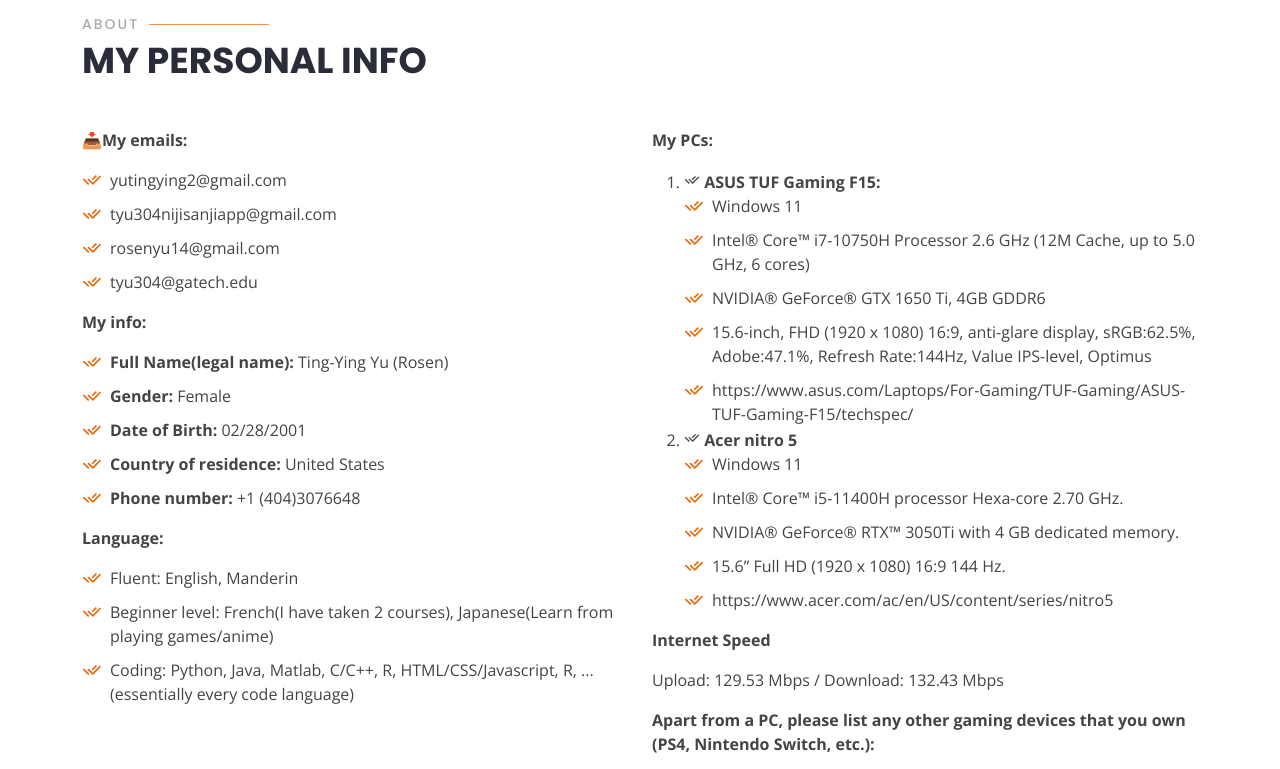
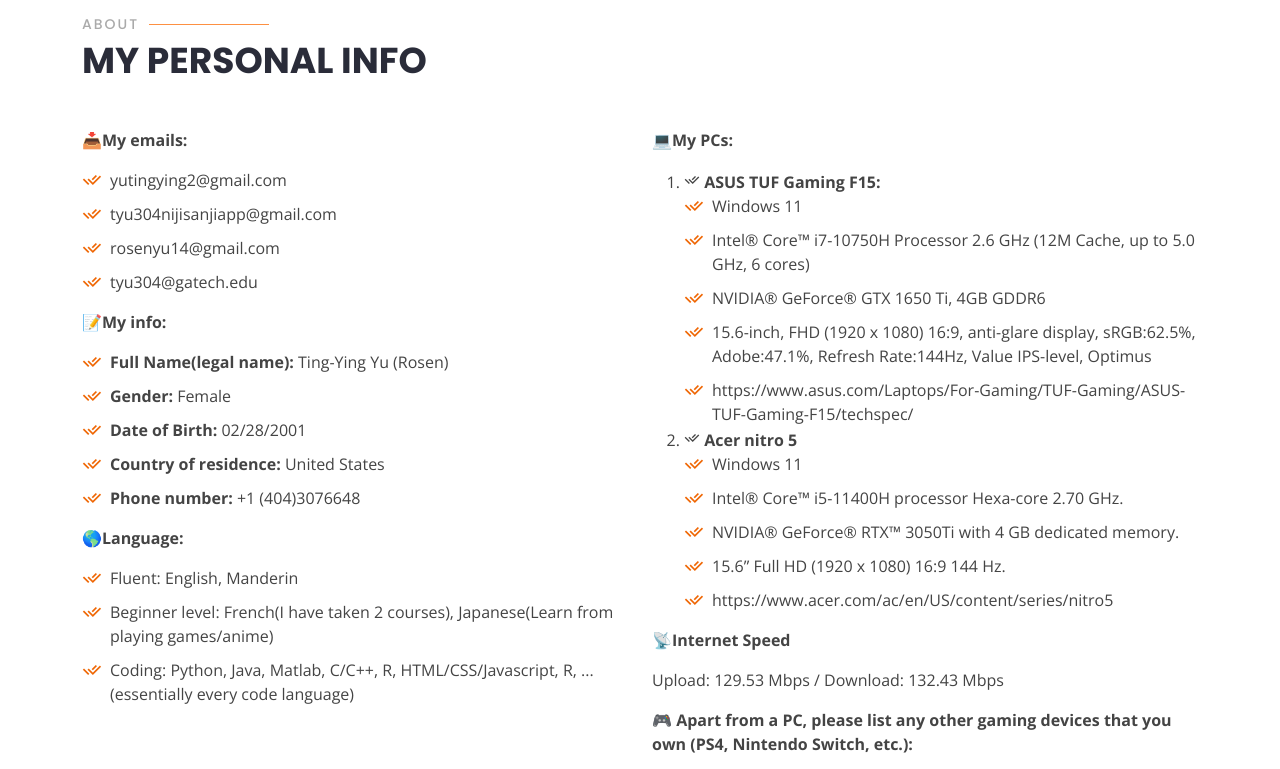
Before and after one commit to rosentyu304/nan, a plain HTML site: page index.html in a window 1280 px wide. Shown: the part 680-1449 px from the top of the page. Drawn offline with nearby package versions, Linux system fonts and the light colour scheme.

Commit message:
Update index.html

```diff
--- a/index.html
+++ b/index.html
@@ -171,7 +171,7 @@
             </p></b>
             <span class="tab"></span><span class="tab"></span><a href="https://youtu.be/1A4akTnjkzM" class="btn-learn-more">My 5 minutes video</a> -->
             <p><b>
-              My info:
+              📝My info:
             </p></b>
             <ul>
               <li><i class="ri-check-double-line"></i> <b>Full Name(legal name):</b> Ting-Ying Yu (Rosen)</li>
@@ -181,7 +181,7 @@
               <li><i class="ri-check-double-line"></i> <b>Phone number:</b> +1 (404)3076648</li>
             </ul>
             <p><b>
-              Language:
+              🌎Language:
             </p></b>
             <ul>
               <li><i class="ri-check-double-line"></i> Fluent: English, Manderin</li>
@@ -193,7 +193,7 @@
 
           <div class="col-lg-6 pt-4 pt-lg-0">
             <p><b>
-              My PCs:
+              💻My PCs:
             </p></b>
             <ol>
               <li><i class="ri-check-double-line"></i> <b>ASUS TUF Gaming F15:</b> </li>
@@ -214,14 +214,14 @@
               </ul>
             </ol>
             <p><b>
-              Internet Speed
+              📡Internet Speed
             </p></b>
             <ul>
               Upload: 129.53 Mbps / Download: 132.43 Mbps
             </ul>
 
             <p><b>
-              Apart from a PC, please list any other gaming devices that you own (PS4, Nintendo Switch, etc.):
+              🎮 Apart from a PC, please list any other gaming devices that you own (PS4, Nintendo Switch, etc.):
             </p></b>
             <ul>
               <li><i class="ri-check-double-line"></i> <b>Gaming Devices</b></li>
```
